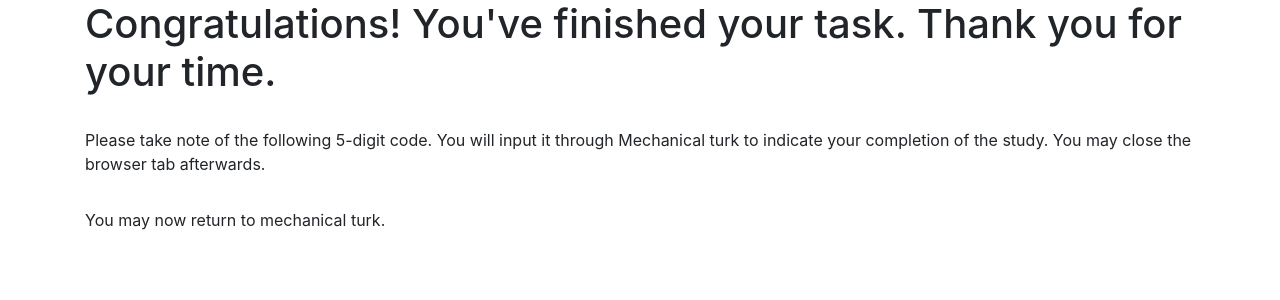
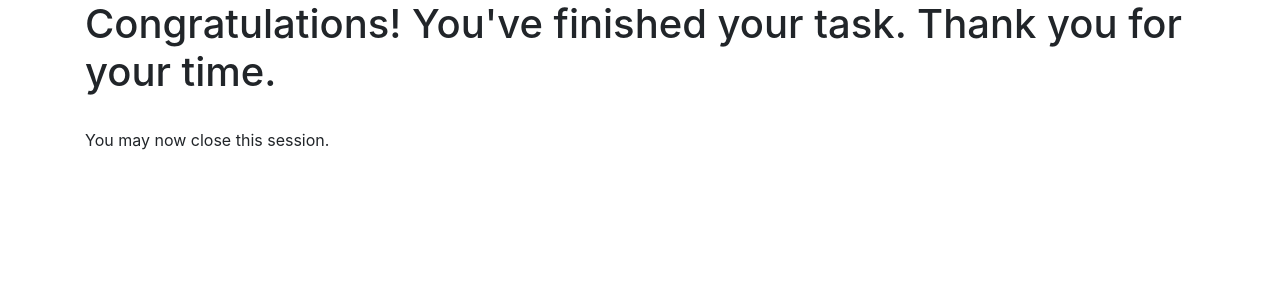
Before and after one commit to rohbat/MachineTeaching, a Flask app: page /end/ in a window 1280 px wide. Shown: the top 300 px of the page. Run offline with Flask 2, Linux system fonts and the light colour scheme; the visitor is signed in with stand-in values (Sample User, id 1); parts of the project's set-up code (start-up, migrations or seed data) failed here and were passed over; some libraries are stand-ins or nearby versions.

Commit message:
final logout

```diff
--- a/templates/end.html
+++ b/templates/end.html
@@ -8,13 +8,7 @@
     <div class="container">
       <h1>Congratulations! You've finished your task. Thank you for your time. </h1>
       <br>
-      Please take note of the following 5-digit code. You will input it through
-      Mechanical turk to indicate your completion of the study. You may close
-      the browser tab afterwards.
-      <br>
-      <h1> <font color='red'>{{ end_id }}</font> </h1>
-      <br>
-      You may now return to mechanical turk.
+      You may now close this session.
       <br>
     </div>
   </body>
```
